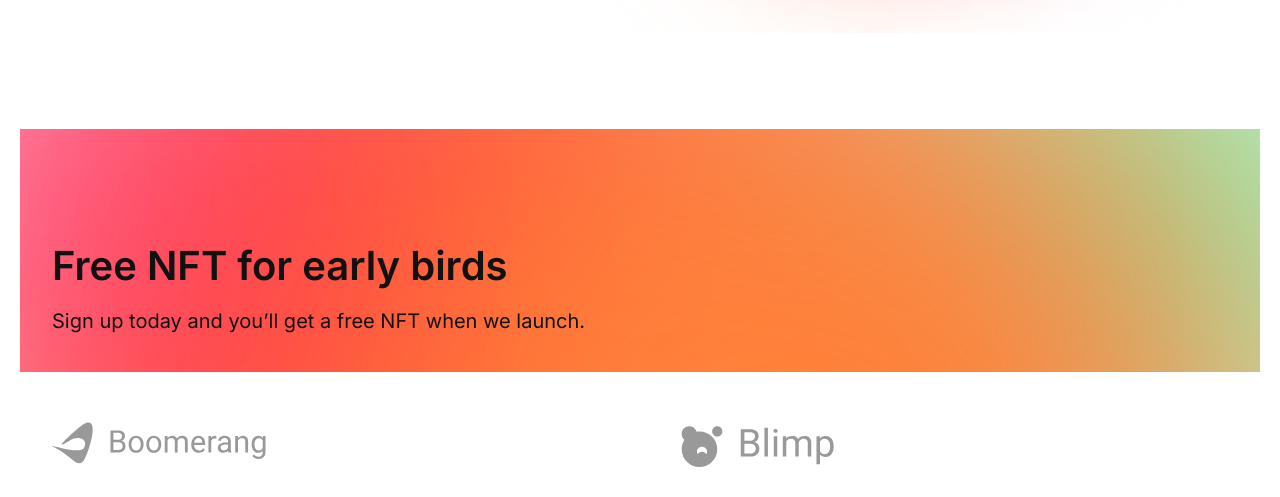
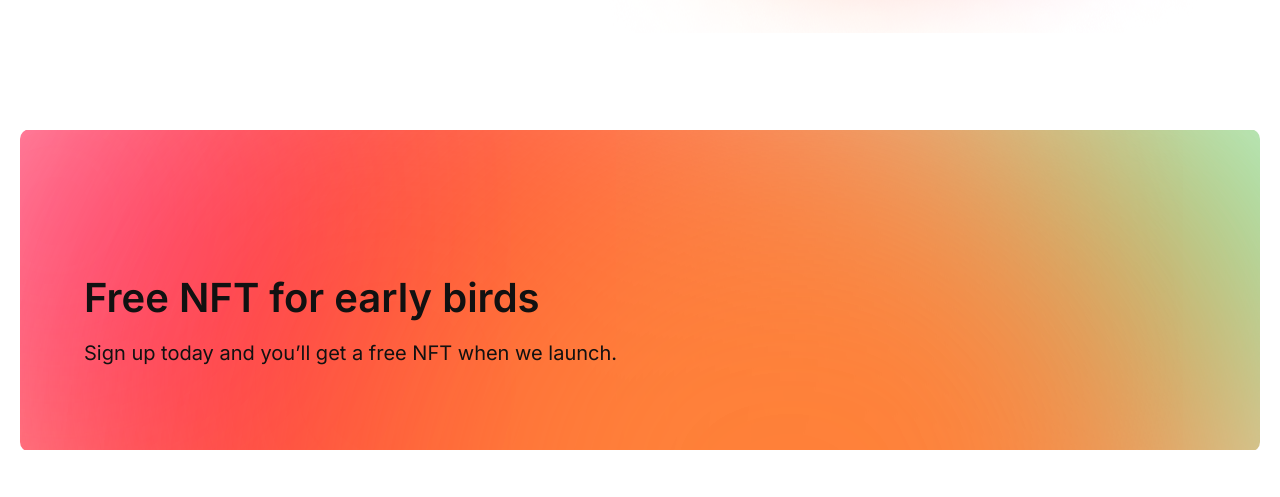
Before and after one commit to ivenckunas/ignas_venckunas_html_darbas, a plain HTML site: page index.html in a window 1280 px wide. Shown: the part 800-1297 px from the top of the page. Drawn offline with Linux system fonts and the light colour scheme.

Commit message:
upsell dekstop

```diff
--- a/scss/main.scss
+++ b/scss/main.scss
@@ -385,6 +385,11 @@
         }
     }
 
+    .upsell {
+        border-radius: 10px;
+        padding: 9rem 0 4rem 4rem;
+    }
+
 
 
 
```
Also changed, not shown: css/main.css, 1 other file.
